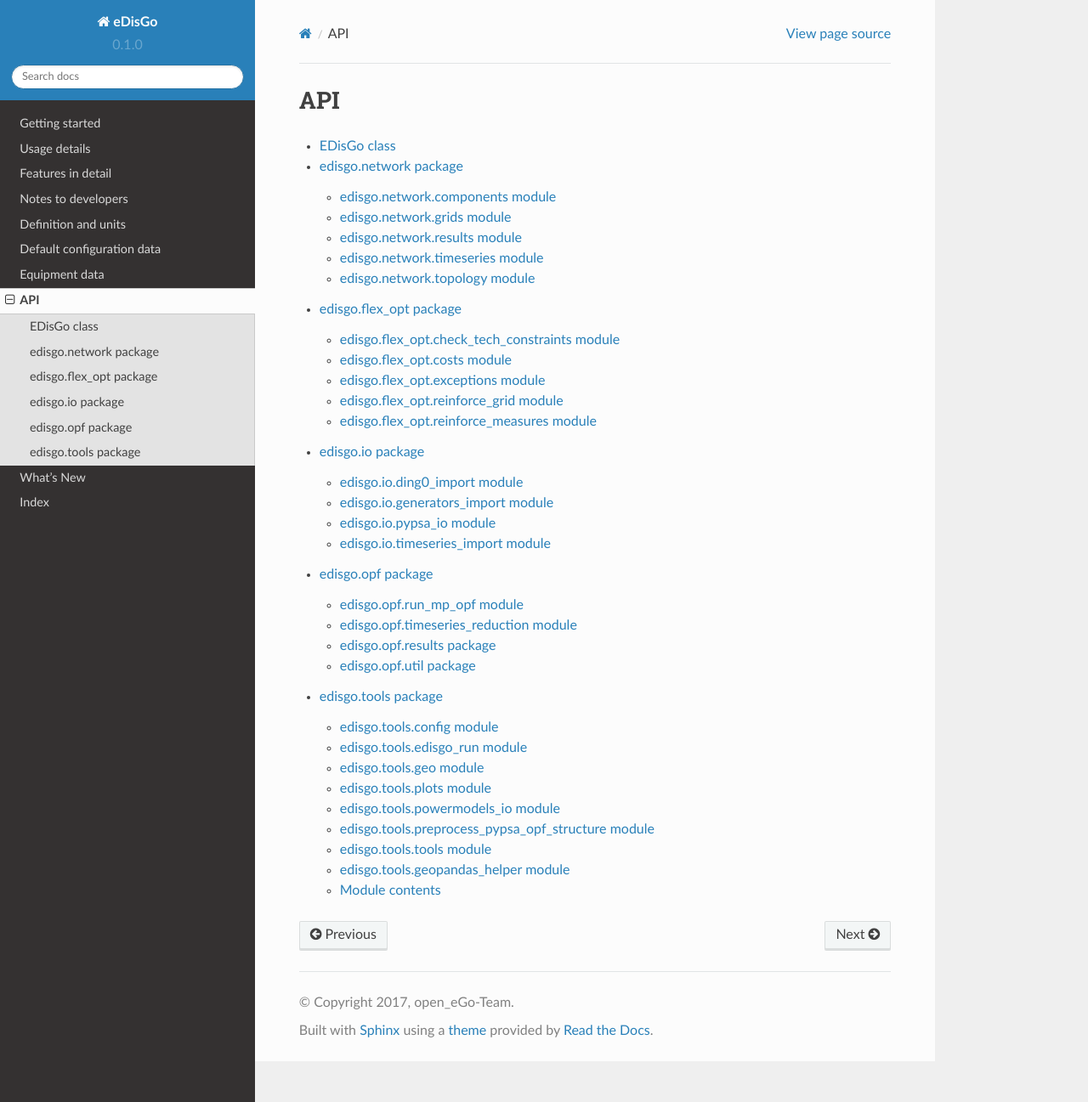
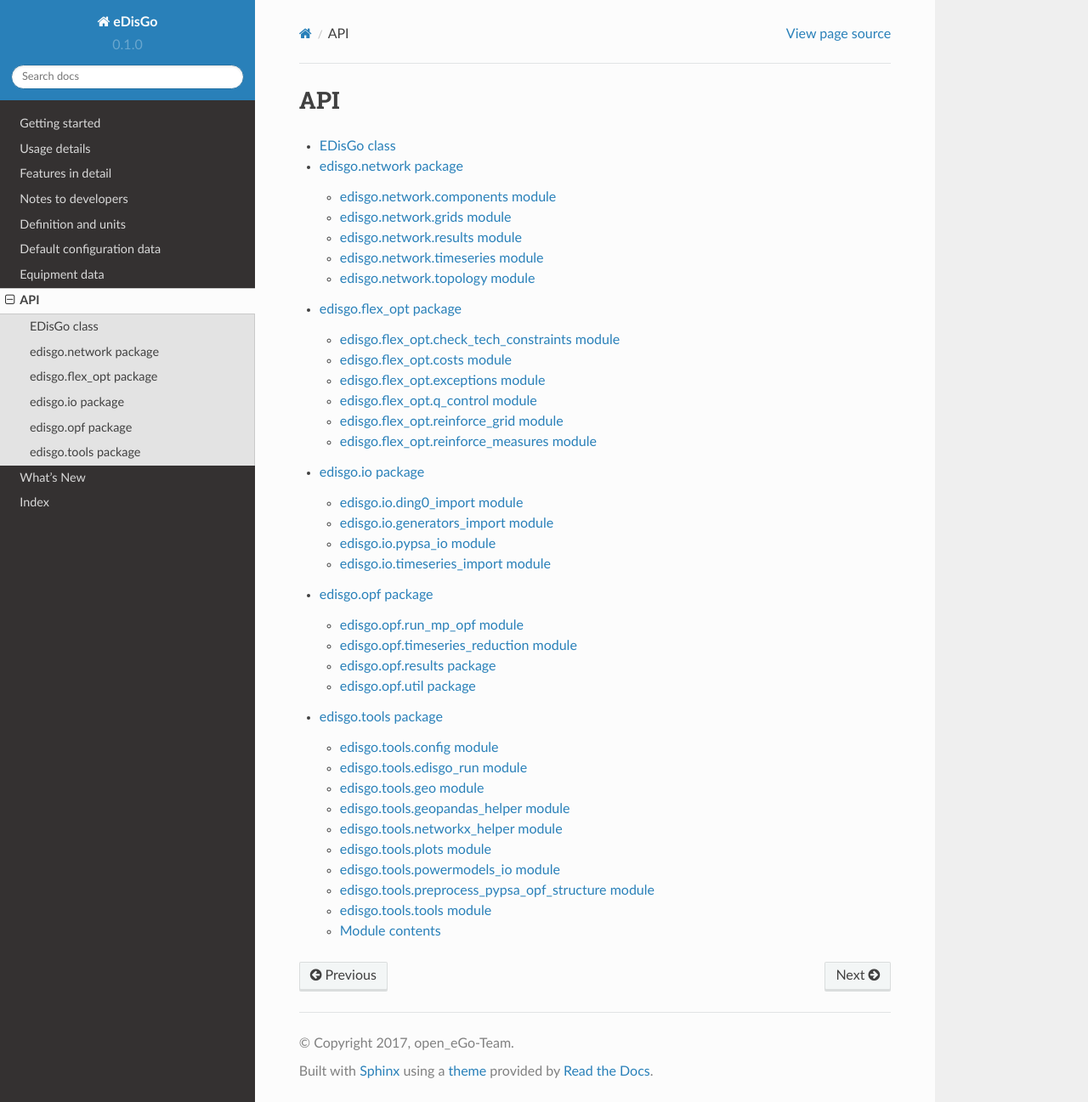
Before and after one commit to openego/eDisGo, a Sphinx documentation site: the page built from doc/api.rst, in a window 1280 px wide and 1297 px high. Shown: the whole window at 85% size. Built offline with Sphinx 7.4.7 and the Read the Docs theme 2.0.0, drawn with Linux system fonts in a browser that asks for light colours; formulas are drawn with MathJax 3.

Commit message:
Update modules in API doc

```diff
--- a/doc/api/edisgo.flex_opt.rst
+++ b/doc/api/edisgo.flex_opt.rst
@@ -25,6 +25,14 @@ edisgo.flex\_opt.exceptions module
     :undoc-members:
     :show-inheritance:
 
+edisgo.flex\_opt.q\_control module
+----------------------------------
+
+.. automodule:: edisgo.flex_opt.exceptions
+    :members:
+    :undoc-members:
+    :show-inheritance:
+
 edisgo.flex\_opt.reinforce\_grid module
 ---------------------------------------
 
--- a/doc/api/edisgo.tools.rst
+++ b/doc/api/edisgo.tools.rst
@@ -19,6 +19,22 @@ edisgo.tools.edisgo\_run module
 
 edisgo.tools.geo module
 -----------------------
+
+.. automodule:: edisgo.tools.geo
+    :members:
+    :undoc-members:
+    :show-inheritance:
+
+edisgo.tools.geopandas\_helper module
+----------------------------------------
+
+.. automodule:: edisgo.tools.geo
+    :members:
+    :undoc-members:
+    :show-inheritance:
+
+edisgo.tools.networkx\_helper module
+----------------------------------------
 
 .. automodule:: edisgo.tools.geo
     :members:
```
Also changed, not shown: other parts of doc/api/edisgo.tools.rst (+0 -8 lines).
